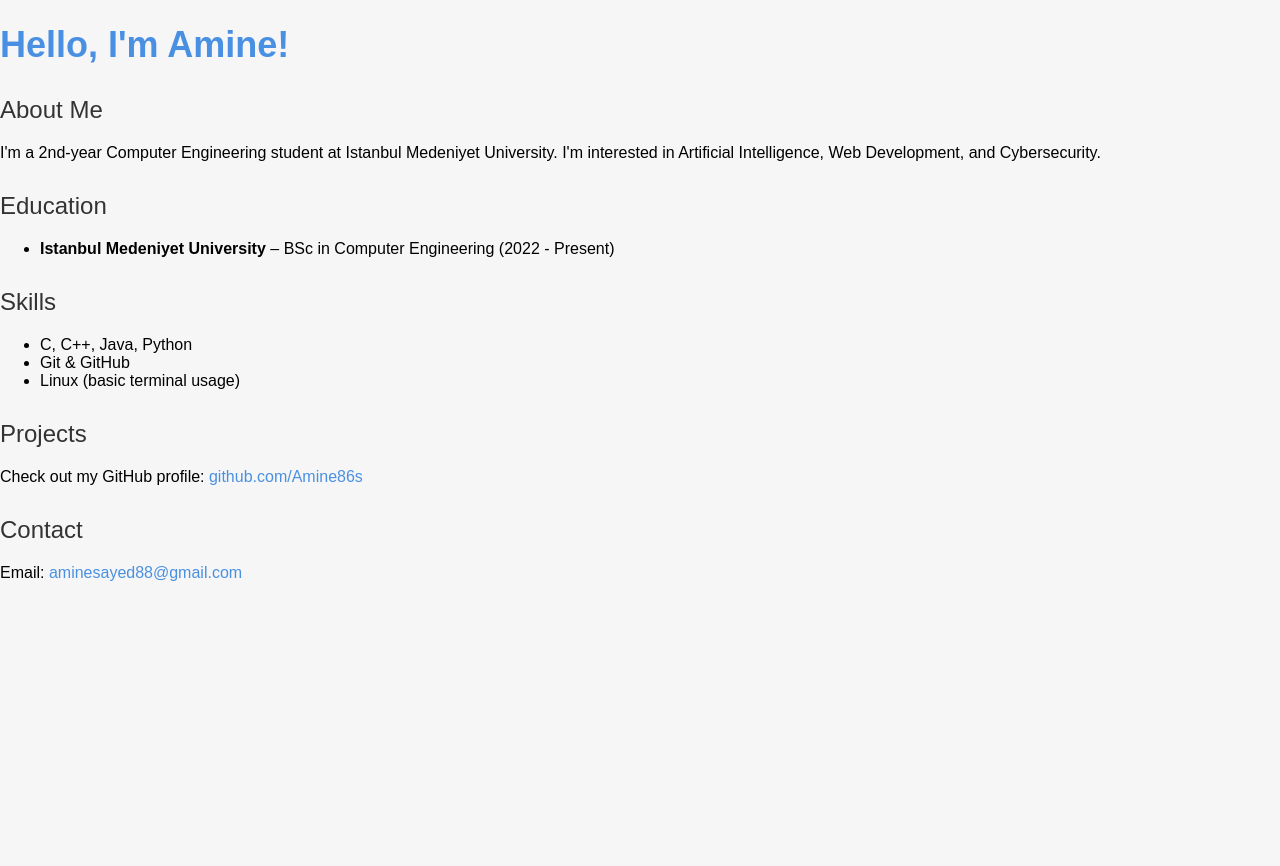
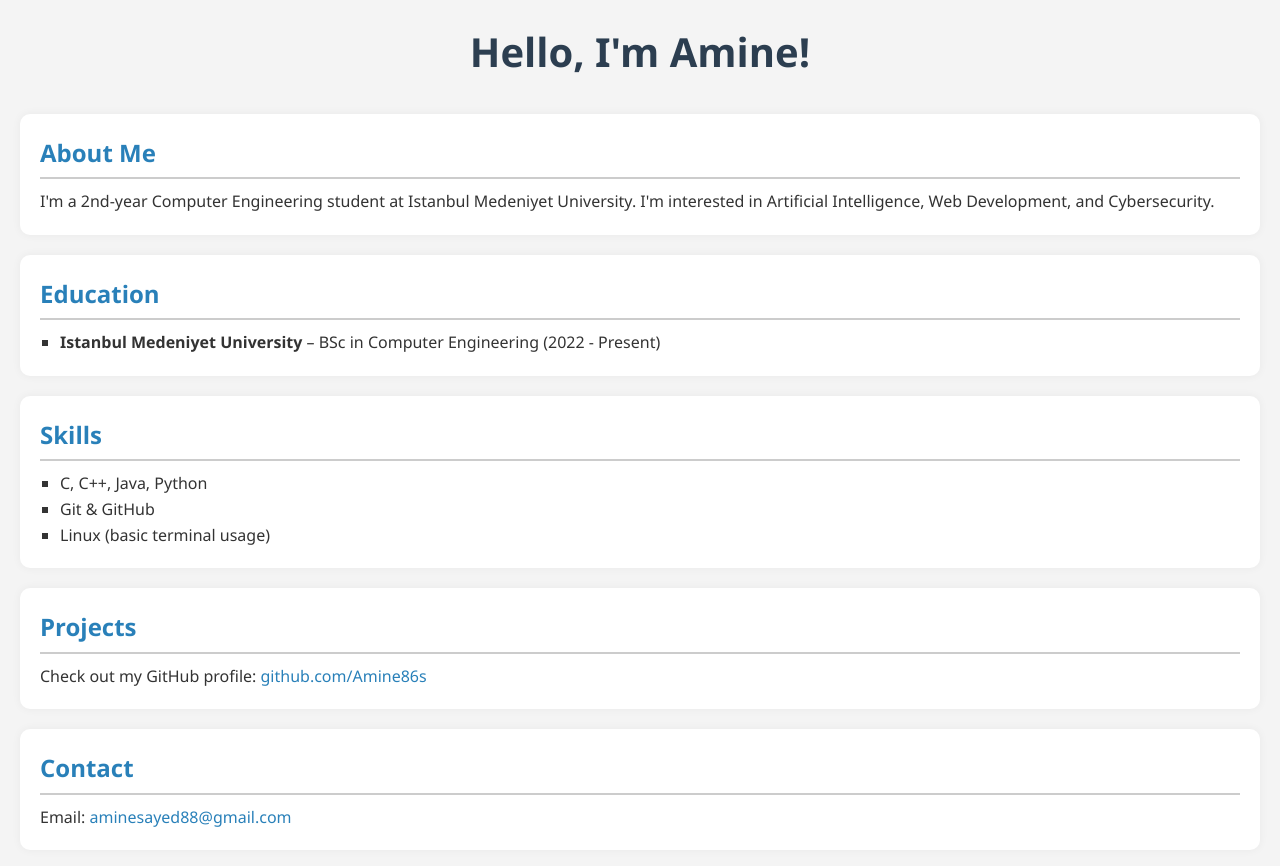
Before and after one commit to Amine86s/cv-website, a plain HTML site: page index.html in a window 1280 px wide. Before the commit the page ends 800 px from the top, so only its background shows below. Drawn offline with Linux system fonts and the light colour scheme.

Commit message:
Update style.css

```diff
--- a/style.css
+++ b/style.css
@@ -1,38 +1,70 @@
-body {
-  font-family: Arial, sans-serif;
-  background-color: #f6f6f6;
+/* Reset ve temel stil */
+* {
   margin: 0;
   padding: 0;
+  box-sizing: border-box;
 }
 
-.container {
-  max-width: 700px;
-  margin: 50px auto;
-  background: white;
-  padding: 30px;
-  box-shadow: 0 0 10px rgba(0,0,0,0.1);
-  border-radius: 12px;
+body {
+  font-family: 'Segoe UI', Tahoma, Geneva, Verdana, sans-serif;
+  line-height: 1.6;
+  background-color: #f4f4f4;
+  color: #333;
+  padding: 20px;
 }
 
+/* Başlık */
 h1 {
-  color: #4A90E2;
-  font-size: 36px;
-  margin-bottom: 0;
+  font-size: 2.5rem;
+  color: #2c3e50;
+  text-align: center;
+  margin-bottom: 30px;
 }
 
-h2 {
-  font-weight: normal;
-  color: #333;
+/* Her bölüm */
+section {
+  background: #fff;
+  padding: 20px;
+  margin-bottom: 20px;
+  border-radius: 10px;
+  box-shadow: 0 0 10px rgba(0,0,0,0.05);
 }
 
-section {
-  margin-top: 30px;
+/* Bölüm başlıkları */
+h2 {
+  font-size: 1.5rem;
+  margin-bottom: 10px;
+  color: #2980b9;
+  border-bottom: 2px solid #ccc;
+  padding-bottom: 5px;
+}
+
+/* Liste stilleri */
+ul {
+  list-style-type: square;
+  margin-left: 20px;
 }
 
 a {
-  color: #4A90E2;
+  color: #2980b9;
   text-decoration: none;
 }
+
 a:hover {
   text-decoration: underline;
 }
+
+/* Responsive */
+@media (max-width: 600px) {
+  body {
+    padding: 10px;
+  }
+
+  h1 {
+    font-size: 2rem;
+  }
+
+  h2 {
+    font-size: 1.2rem;
+  }
+}
```
